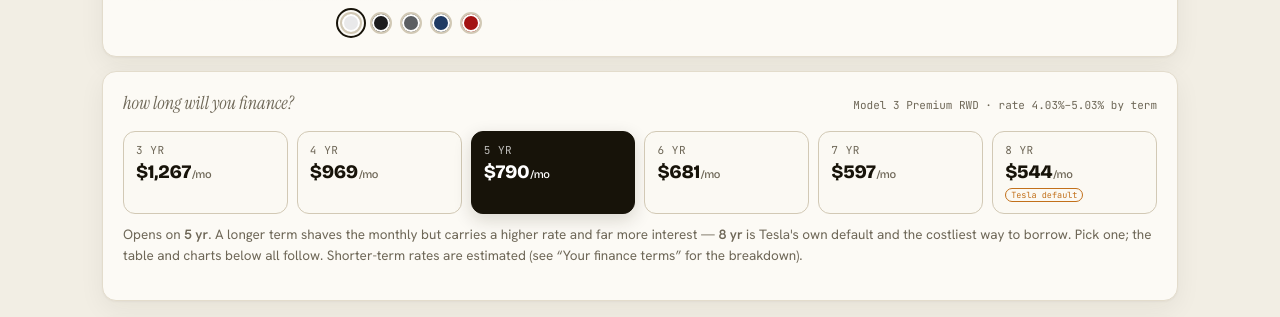
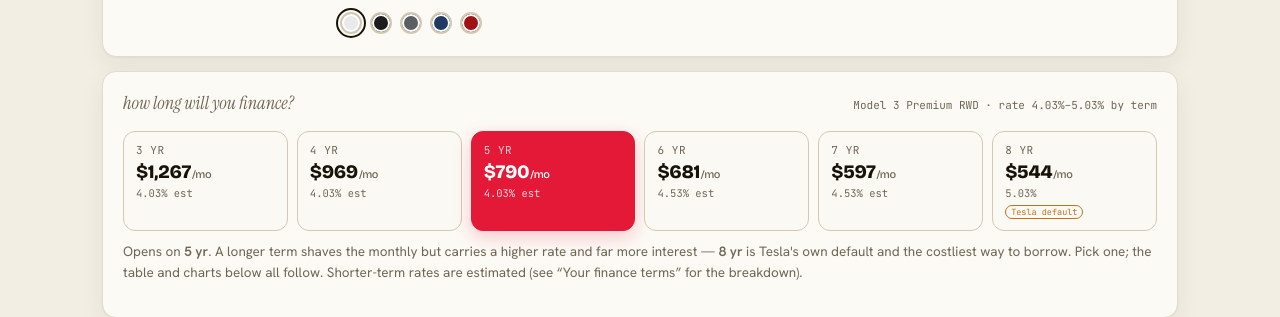
Before and after one commit to Ahacad/teslacost, a Preact app: page / in a window 1280 px wide. Shown: the part 860-1177 px from the top of the page. Built offline with nearby package versions, Linux system fonts and the light colour scheme; no server answers.

Commit message:
style: add per-term APR to term chips, brand-red selected state
Selected chip now uses the site's red (the active/selected idiom used by
tabs and the selected table row), not a generic black. APR per term is
shown in-chip, estimated rungs flagged "est".

```diff
--- a/src/styles/app.css
+++ b/src/styles/app.css
@@ -224,12 +224,14 @@ path.area.anim{opacity:0;animation:fadein .9s ease .3s forwards;}
 .termchip{position:relative;display:flex;flex-direction:column;gap:3px;align-items:flex-start;cursor:pointer;
   border:1px solid var(--line2);background:var(--paper2);border-radius:12px;padding:11px 12px;transition:.12s;}
 .termchip:hover{border-color:var(--ink2);transform:translateY(-2px);}
-.termchip.on{background:var(--ink);border-color:var(--ink);box-shadow:0 6px 18px rgba(40,33,15,.16);}
+.termchip.on{background:var(--red);border-color:var(--red);box-shadow:0 6px 18px rgba(227,25,55,.22);}
 .termchip-yr{font-family:"JetBrains Mono";font-size:11px;color:var(--ink2);text-transform:uppercase;letter-spacing:.05em;}
-.termchip.on .termchip-yr{color:rgba(255,255,255,.72);}
+.termchip.on .termchip-yr{color:rgba(255,255,255,.78);}
 .termchip-mo{font-family:"Bricolage Grotesque";font-weight:800;font-size:19px;letter-spacing:-.02em;color:var(--ink);}
 .termchip-mo small{font-weight:500;font-size:11px;color:var(--ink2);margin-left:1px;}
 .termchip.on .termchip-mo,.termchip.on .termchip-mo small{color:#fff;}
+.termchip-apr{font-family:"JetBrains Mono";font-size:10.5px;color:var(--ink2);}
+.termchip.on .termchip-apr{color:rgba(255,255,255,.82);}
 .termchip-note{font-family:"JetBrains Mono";font-size:8.5px;color:var(--lse);border:1px solid var(--lse);border-radius:8px;padding:0 5px;margin-top:2px;}
 .termchip.on .termchip-note{color:#fff;border-color:rgba(255,255,255,.5);}
 /* selected vehicle highlighted in the scenario table */
--- a/src/ui/components/TermBand.tsx
+++ b/src/ui/components/TermBand.tsx
@@ -42,6 +42,9 @@ export function TermBand() {
                 {money(q.monthly)}
                 <small>/mo</small>
               </span>
+              <span class="termchip-apr">
+                {q.apr.toFixed(2)}%{q.confirmed ? '' : ' est'}
+              </span>
               {q.months === 96 && <span class="termchip-note">Tesla default</span>}
             </button>
           );
```
Also changed, not shown: 1 other file (tests, documents, lock files or other folders).
